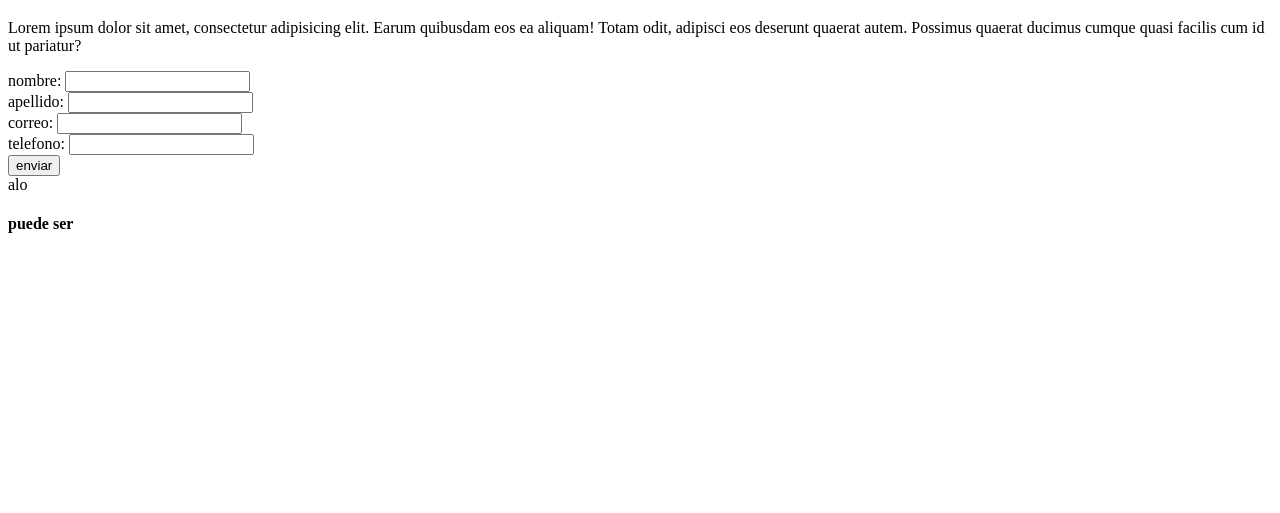
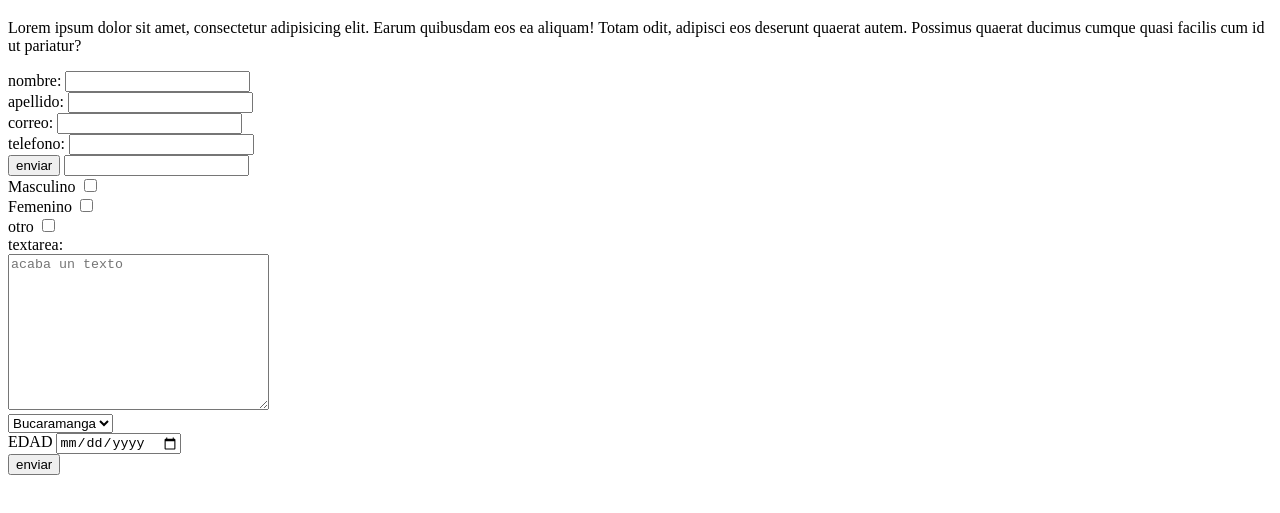
Before and after one commit to Dmartinez2824/prueba, a plain HTML site: page contacto.html in a window 1280 px wide. Shown: the part 149-662 px from the top of the page. Drawn offline with Linux system fonts and the light colour scheme.

Commit message:
avance clase formulario

```diff
--- a/contacto.html
+++ b/contacto.html
@@ -32,7 +32,8 @@
     <p>Lorem ipsum dolor sit amet, consectetur adipisicing elit. Earum quibusdam eos ea aliquam! Totam odit, adipisci
       eos deserunt quaerat autem. Possimus quaerat ducimus cumque quasi facilis cum id ut pariatur?</p>
   </main>
-  <form>
+  <form action="" autocomplete="" method="" novalidate enctype="">
+    <div>
       <label for="name">nombre: </label>
       <input id="name" type="text" name="name"><br>
 
@@ -46,9 +47,41 @@
       <input id="telefono" type="number" name="telefono"><br>
 
       <input type="submit" value="enviar">
+      <input type="text">
+    </div>
+
+    <div>
+      <label for="Masculino">Masculino</label>
+      <input type="checkbox" name="genero" id="Masculino"><br>
+      <label for="femenino">Femenino</label>
+      <input type="checkbox" name="genero" id="femenino"><br>
+      <label for="otro">otro</label>
+      <input type="checkbox" name="genero" id="otro"><br>
+    </div>
+
+    <div>
+      <label for="texto">textarea: </label><br>
+      <textarea name="texto" id="texto" cols="30" rows="10" placeholder="acaba un texto" minlength="8"
+        maxlength="40"></textarea>
+    </div>
+
+    <div>
+      <select name="ciudades" id="ciudad">ciudad
+        <option value="Bucaramanga">Bucaramanga</option>
+        <option value="floridablanca">floridablanca</option>
+        <option value="piedecuesta">piedecuesta</option>
+        <option value="giron">giron</option>
+      </select>
+    </div>
+
+    <div>
+      <label for="edad">EDAD</label>
+      <input type="date">
+    </div>
+    <button value="submit">enviar</button>
+
   </form>
-  alo
-  <h4>puede ser </h4>
+
 </body>
 
 </html>
```
Lines whose indentation alone changed are shown as unchanged.
